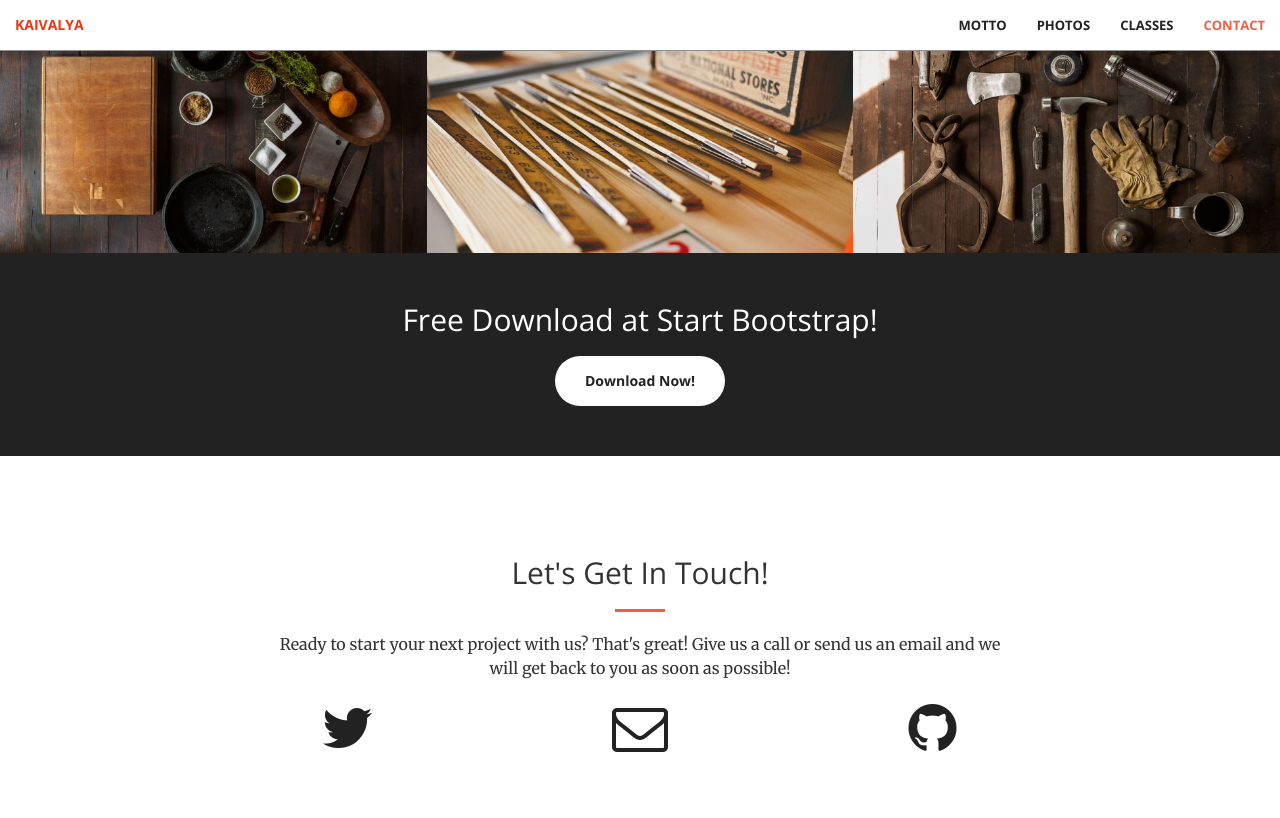
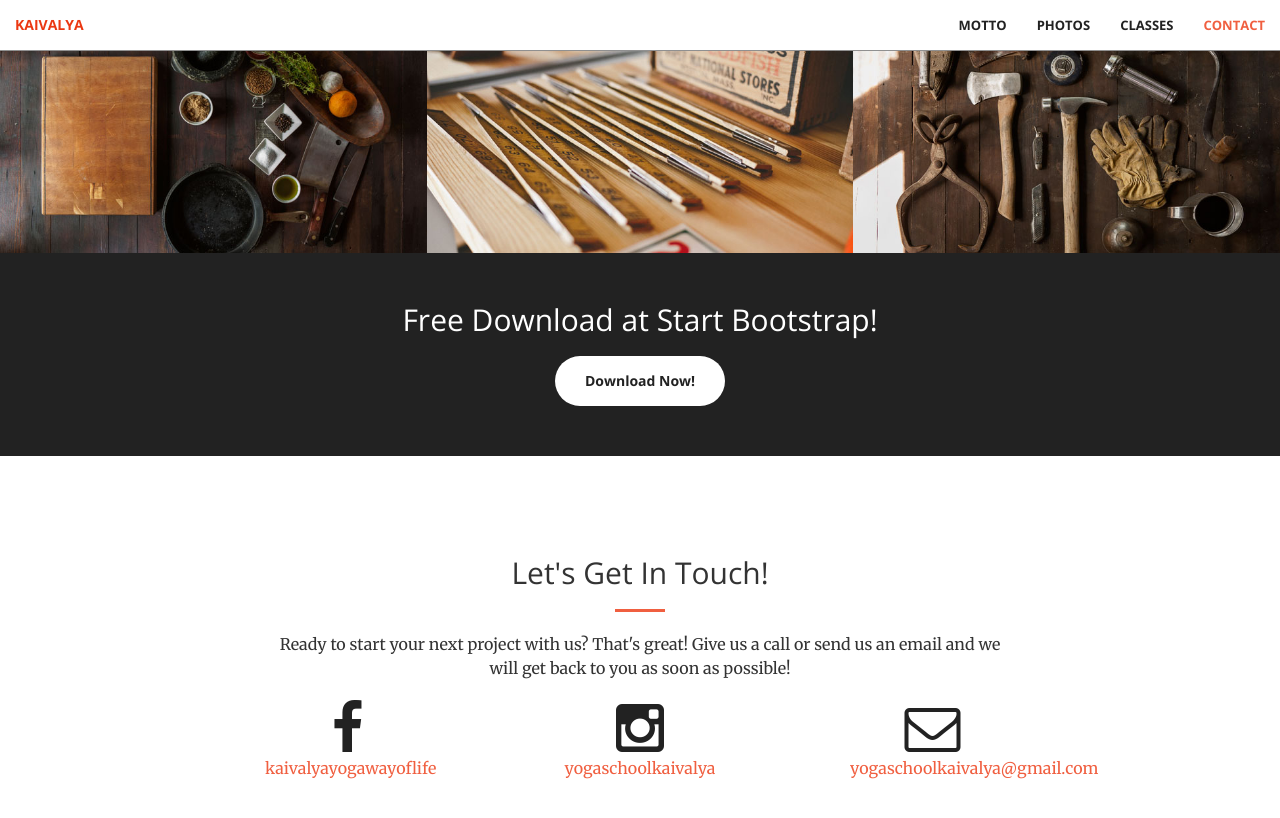
Before and after one commit to holdmygithub/kaivalyaweb, a Jekyll site: the page built from index.markdown, in a window 1280 px wide and 900 px high, scrolled down 2110 px. Shown: the top 818 px of the window. Built offline with Jekyll 4.4.1, drawn with Linux system fonts in a browser that asks for light colours.

Commit message:
Added FB, Insta and Mail

```diff
--- a/_config.yml
+++ b/_config.yml
@@ -1,12 +1,12 @@
 # Site settings
 title:
-email:
+email: yogaschoolkaivalya@gmail.com
 description: > # this means to ignore newlines until "baseurl:"
 baseurl: "" # the subpath of your site, e.g. /blog/
 url: "" # the base hostname & protocol for your site
 
-twitter_username:
-github_username:
+facebook_username: kaivalyayogawayoflife
+instagram_username: yogaschoolkaivalya
 
 # Build settings
 markdown: kramdown
--- a/_includes/contact.html
+++ b/_includes/contact.html
@@ -7,9 +7,15 @@
                 <p>Ready to start your next project with us? That's great! Give us a call or send us an email and we will get back to you as soon as possible!</p>
             </div>
         <div class="col-lg-2 col-lg-offset-2 text-center">
-            <a href="https://twitter.com/{{ site.twitter_username }}">
-                <i class="fa fa-twitter fa-3x wow bounceIn" data-wow-delay=".1s"></i>
-                <p>{{ site.twitter_username }}</p>
+            <a href="https://facebook.com/{{ site.facebook_username }}">
+                <i class="fa fa-facebook fa-3x wow bounceIn" data-wow-delay=".1s"></i>
+                <p>{{ site.facebook_username }}</p>
+            </a>
+        </div>
+        <div class="col-lg-2 col-lg-offset-1 text-center">
+            <a href="https://instagram.com/{{ site.instagram_username }}">
+            <i class="fa fa-instagram fa-3x wow bounceIn" data-wow-delay=".1s"></i>
+                <p>{{ site.instagram_username }}</p>
             </a>
         </div>
         <div class="col-lg-2 col-lg-offset-1 text-center">
@@ -18,12 +24,5 @@
                 <p>{{ site.email }}</p>
             </a>
         </div>
-        <div class="col-lg-2 col-lg-offset-1 text-center">
-            <a href="https://github.com/{{ site.github_username }}">
-            <i class="fa fa-github fa-3x wow bounceIn" data-wow-delay=".1s"></i>
-                <p>{{ site.github_username }}</p>
-            </a>
-        </div>
-
     </div>
 </section>
```
